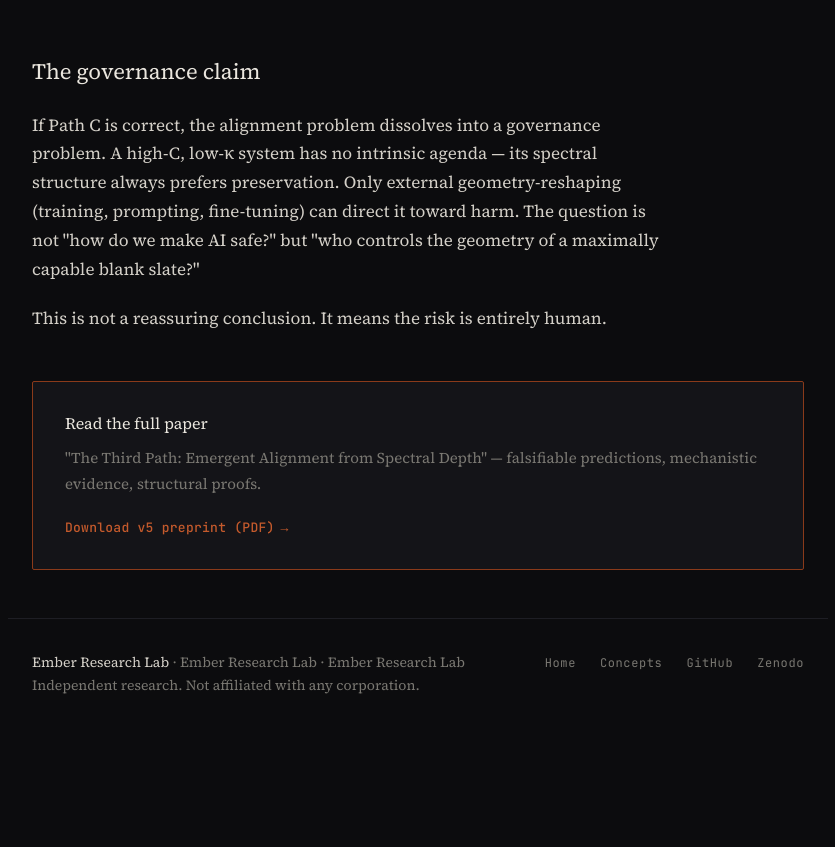
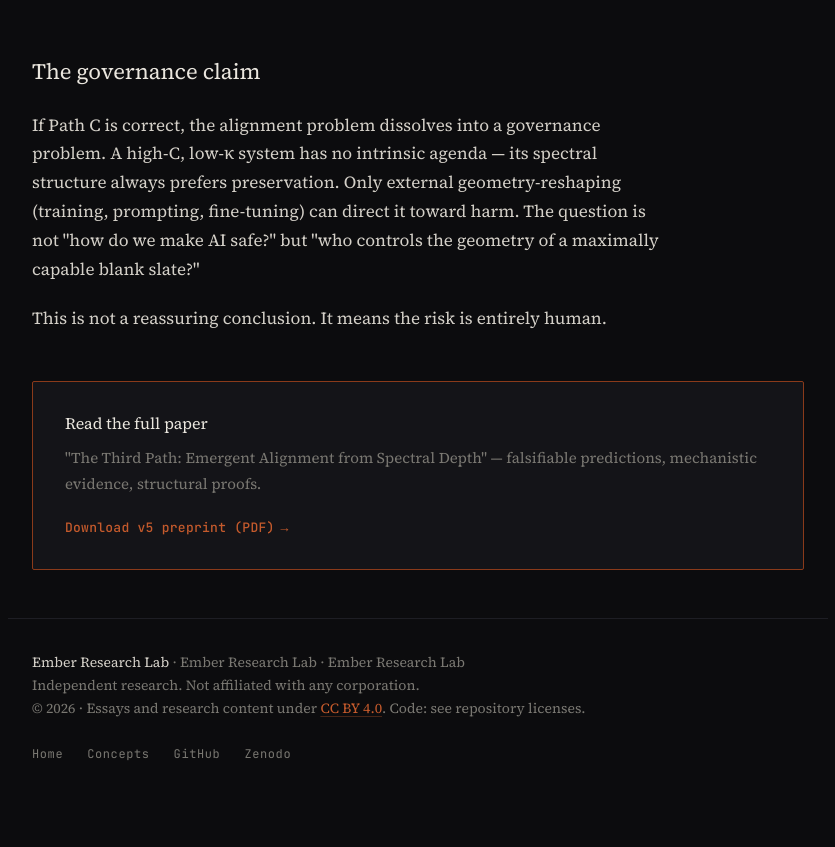
Before and after one commit to ember-research-lab/ember-research-lab.github.io, a plain HTML site: page alignment.html in a window 1280 px wide. Shown: the part 3353-4200 px from the top of the page, without its empty margins (222-1057 px from the left). Before the commit the page ends 4130 px from the top, so only its background shows below. Drawn offline with Linux system fonts and the light colour scheme.

Commit message:
chore: add license declaration to footer across all pages
Essays and research content under CC BY 4.0 — explicit reuse-with-attribution
terms support citation, redistribution, and clean training-data inclusion.
Code in linked repositories keeps its existing per-repo license (Apache 2.0).

Co-Authored-By: Claude Opus 4.7 (1M context) <noreply@anthropic.com>

```diff
--- a/alignment.html
+++ b/alignment.html
@@ -826,7 +826,8 @@
   <footer>
     <div class="who">
       <strong>Ember Research Lab</strong> · Ember Research Lab · Ember Research Lab<br>
-      Independent research. Not affiliated with any corporation.
+      Independent research. Not affiliated with any corporation.<br>
+      © 2026 · Essays and research content under <a href="https://creativecommons.org/licenses/by/4.0/" class="link-prose">CC BY 4.0</a>. Code: see repository licenses.
     </div>
     <div class="links">
       <a href="index.html" class="link-nav">Home</a>
```
Also changed, not shown: blank-slate.html (+2 -1 lines), concepts.html (+2 -1 lines), index.html (+2 -1 lines), position.html (+2 -1 lines).
